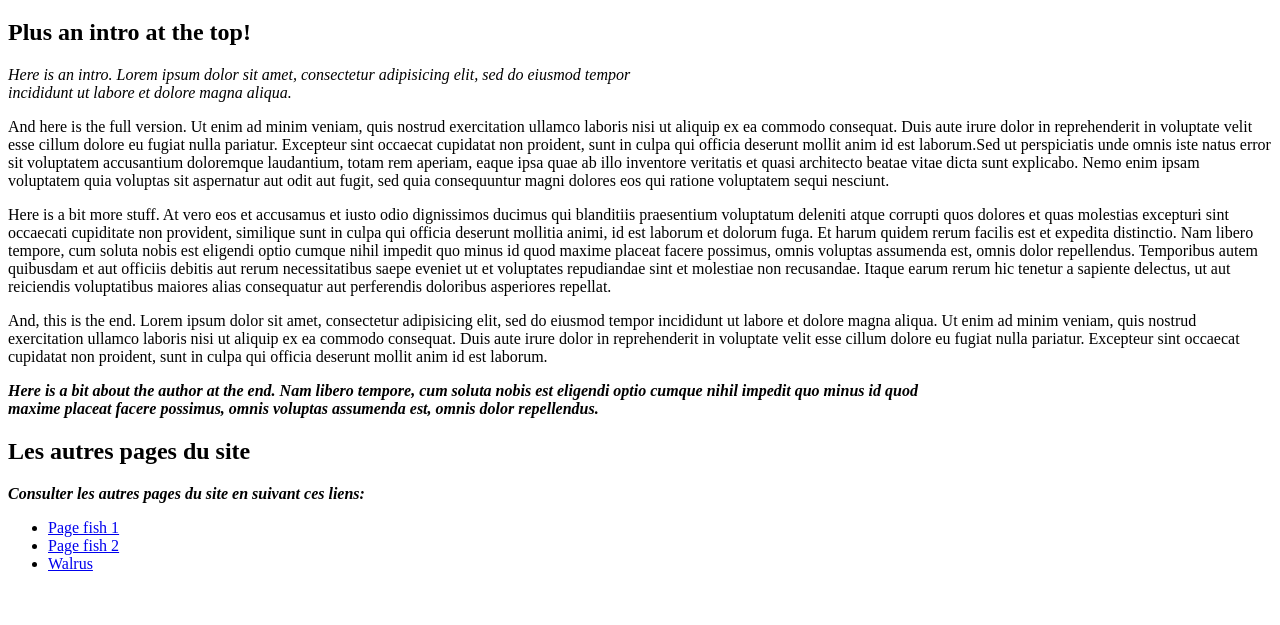
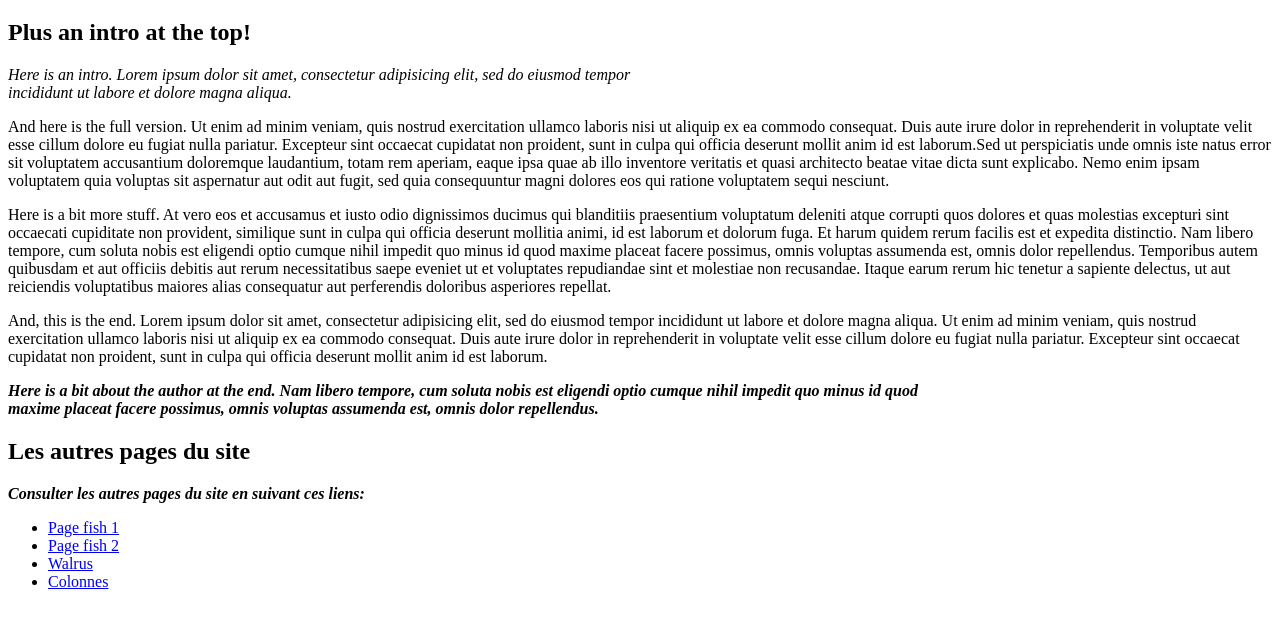
Before and after one commit to kit43/test, a plain HTML site: page paragraphe.html in a window 1280 px wide. Shown: the part 61-686 px from the top of the page. Drawn offline with Linux system fonts and the light colour scheme.

Commit message:
Mise a jour

```diff
--- a/paragraphe.html
+++ b/paragraphe.html
@@ -25,6 +25,7 @@
 				<li><a href="fish.html">Page fish 1</a></li>
 				<li><a href="fish2.html">Page fish 2</a></li>
 				<li><a href="walrus.html">Walrus</a></li>
+				<li><a href="column.htmn">Colonnes</a></li>
 			</ul>
 	</body>
 </html>
```
